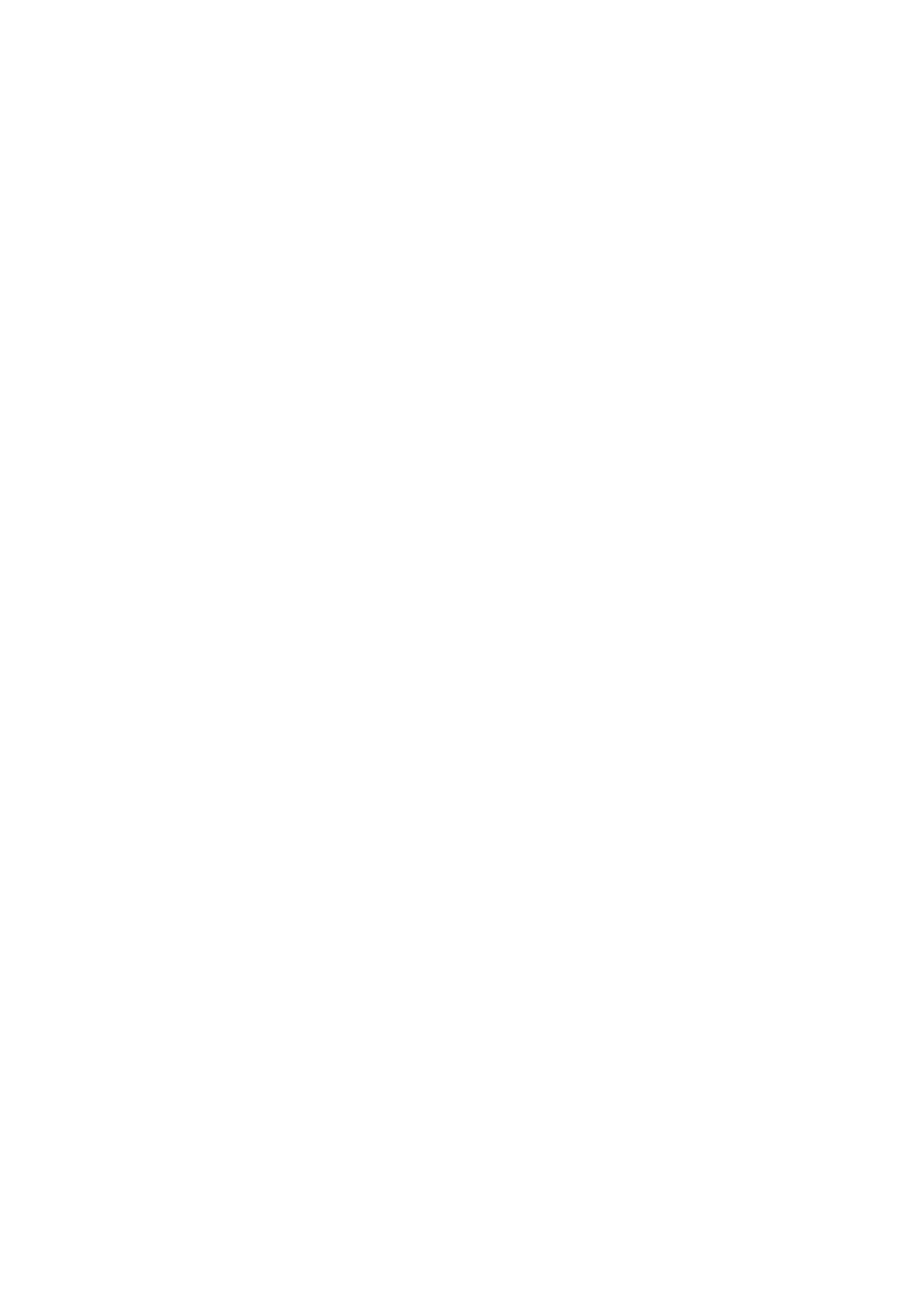
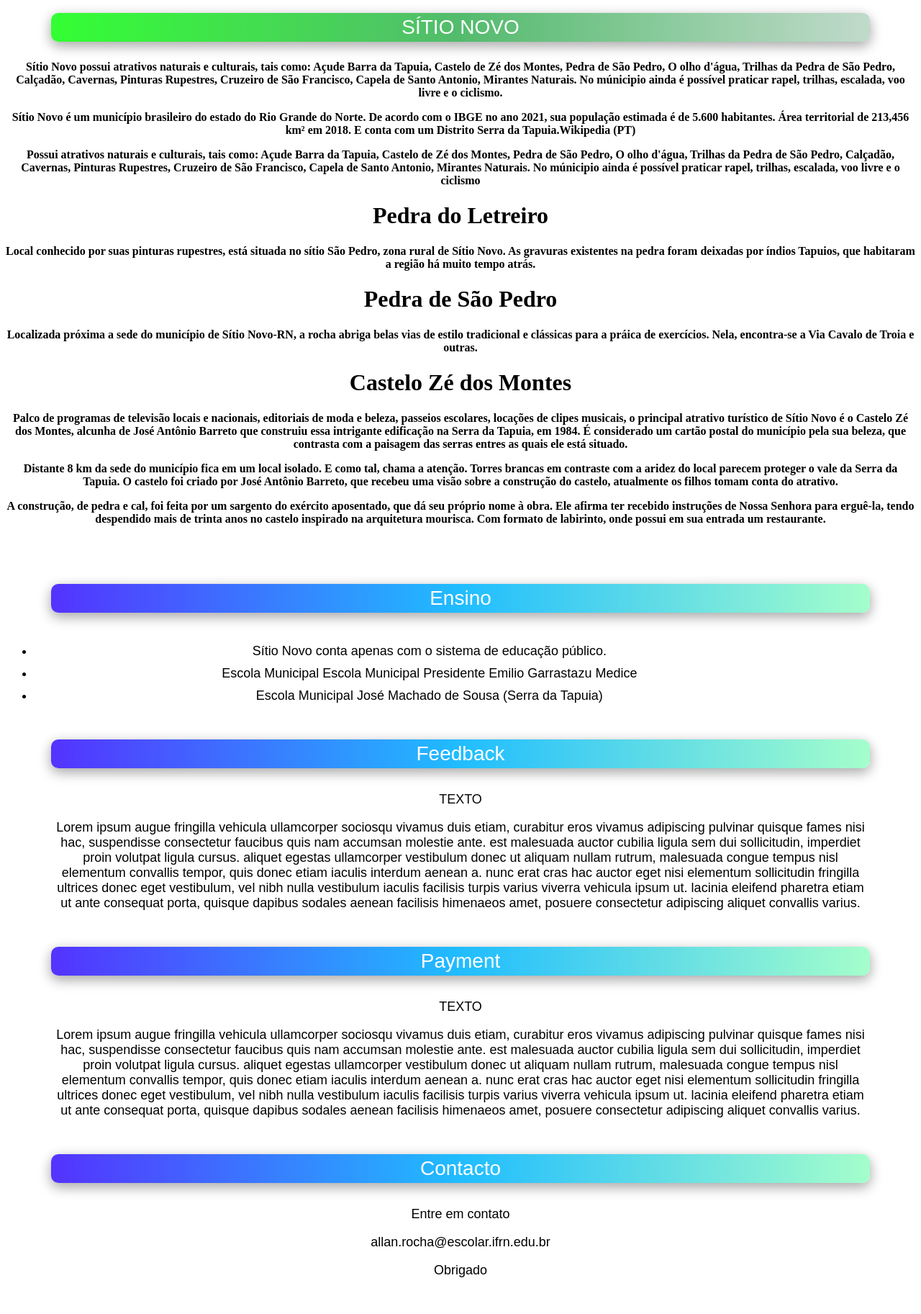
Before and after one commit to Allankrc/projeto_ecos_nascente, a PHP site: page /turismo.html in a window 1280 px wide. Before the commit the page is empty. Shown: the whole page at 72% size. Before the commit the page ends 800 px from the top, so only its background shows below. Run offline with PHP 8.4, Linux system fonts and the light colour scheme.

Commit message:
Complementando conteudo de algumas pag
Novo arranjo de css para a página de turismo.html e um pouco de conteúdo para algumas páginas

```diff
--- a/turismo.html
+++ b/turismo.html
@@ -1,12 +1,149 @@
 <!DOCTYPE html>
-<html lang="en">
+<html lang="pt-br">
+
 <head>
     <meta charset="UTF-8">
     <meta http-equiv="X-UA-Compatible" content="IE=edge">
     <meta name="viewport" content="width=device-width, initial-scale=1.0">
-    <title>Document</title>
+    <title>TURISMO</title>
 </head>
+
 <body>
+    <div style="text-align: center; padding-top: 10px;">
+        <div
+            style="background: linear-gradient(to right, rgb(51, 255, 51), rgb(83, 187, 109), rgb(193, 218, 203));height:40px; border-radius: 10px; width:90%; margin:0 auto;box-shadow: 0 5px 16px 0 rgba(0,0,0,0.2),0 6px 20px 0 rgba(0,0,0,0.19) !important;">
+            <span
+                style="color:rgb(255, 255, 255); font-size: 28px;font-family: Arial, Helvetica, sans-serif;line-height: 40px; vertical-align: middle;">SÍTIO
+                NOVO</span>
+        </div>
+        <b>
+            <div>
+                <p style="padding-top: 10px;"> Sítio Novo possui atrativos naturais e culturais, tais como: Açude Barra
+                    da Tapuia, Castelo de Zé dos Montes, Pedra de São Pedro, O olho d'água, Trilhas da Pedra de São
+                    Pedro, Calçadão, Cavernas, Pinturas Rupestres, Cruzeiro de São Francisco, Capela de Santo Antonio,
+                    Mirantes Naturais. No múnicipio ainda é possível praticar rapel, trilhas, escalada, voo livre e o
+                    ciclismo. </p>
+            </div>
+
+            <div>
+                <p>Sítio Novo é um município brasileiro do estado do Rio Grande do Norte. De acordo com o IBGE no ano
+                    2021, sua população estimada é de 5.600 habitantes. Área territorial de 213,456 km² em 2018. E conta
+                    com um Distrito Serra da Tapuia.Wikipedia (PT)</p>
+            </div>
+
+            <div>
+                <p>Possui atrativos naturais e culturais, tais como: Açude Barra da Tapuia, Castelo de Zé dos Montes,
+                    Pedra de São Pedro, O olho d'água, Trilhas da Pedra de São Pedro, Calçadão, Cavernas, Pinturas
+                    Rupestres, Cruzeiro de São Francisco, Capela de Santo Antonio, Mirantes Naturais. No múnicipio ainda
+                    é possível praticar rapel, trilhas, escalada, voo livre e o ciclismo</p>
+
+        <h1>Pedra do Letreiro</h1>
+    </div>
+
+    <div>
+        <p>Local conhecido por suas pinturas rupestres, está situada no sítio São Pedro, zona rural de Sítio Novo. As
+            gravuras existentes na pedra foram deixadas por índios Tapuios, que habitaram a região há muito tempo atrás.
+        </p>
+        <h1>Pedra de São Pedro</h1>
+    </div>
+
+    <div>
+        <p>Localizada próxima a sede do município de Sítio Novo-RN, a rocha abriga belas vias de estilo tradicional e
+            clássicas para a práica de exercícios. Nela, encontra-se a Via Cavalo de Troia e outras. </p>
+    </div>
+    <h1>Castelo Zé dos Montes</h1>
+    <p>Palco de programas de televisão locais e nacionais, editoriais de moda e beleza, passeios escolares, locações de
+        clipes musicais, o principal atrativo turístico de Sítio Novo é o Castelo Zé dos Montes, alcunha de José Antônio
+        Barreto que construiu essa intrigante edificação na Serra da Tapuia, em 1984. É considerado um cartão postal do
+        município pela sua beleza, que contrasta com a paisagem das serras entres as quais ele está situado.</p>
+
+
+    <p> Distante 8 km da sede do município fica em um local isolado. E como tal, chama a atenção. Torres brancas em
+        contraste com a aridez do local parecem proteger o vale da Serra da Tapuia. O castelo foi criado por José
+        Antônio Barreto, que recebeu uma visão sobre a construção do castelo, atualmente os filhos tomam conta do
+        atrativo.</p>
+
+    <p>
+    <p> A construção, de pedra e cal, foi feita por um sargento do exército aposentado, que dá seu próprio nome à obra.
+        Ele afirma ter recebido instruções de Nossa Senhora para erguê-la, tendo despendido mais de trinta anos no
+        castelo inspirado na arquitetura mourisca. Com formato de labirinto, onde possui em sua entrada um restaurante.
+    </p>
+</b>
+    <div>
+
+
+    </div>
+    <div
+        style="width:90%; margin:0 auto; padding-top:15px;font-family: Arial, Helvetica, sans-serif;font-size: large;margin-bottom:50px;">
+    </div>
+
+    <div
+        style="background: linear-gradient(to right, rgb(84, 51, 255), rgb(32, 189, 255), rgb(165, 254, 203));height:40px; border-radius: 10px; width:90%; margin:0 auto;box-shadow: 0 5px 16px 0 rgba(0,0,0,0.2),0 6px 20px 0 rgba(0,0,0,0.19) !important;">
+        <span
+            style="color:white; font-size: 28px;font-family: Arial, Helvetica, sans-serif;line-height: 40px; vertical-align: middle;">Ensino</span>
+    </div>
+    <div
+        style="width:90%; margin:0 right; padding-top:15px;font-family: Arial, Helvetica, sans-serif;font-size: large;margin-bottom:50px;">
+        <ul>
+            <li style="padding-top: 10px;">Sítio Novo conta apenas com o sistema de educação público.</li>
+            <li style="padding-top: 10px;">Escola Municipal Escola Municipal Presidente Emilio Garrastazu Medice</li>
+            <li style="padding-top: 10px;">Escola Municipal José Machado de Sousa (Serra da Tapuia)</li>
+        </ul>
+
+    </div>
+
+    <div
+        style="background: linear-gradient(to right, rgb(84, 51, 255), rgb(32, 189, 255), rgb(165, 254, 203));height:40px; border-radius: 10px; width:90%; margin:0 auto;box-shadow: 0 5px 16px 0 rgba(0,0,0,0.2),0 6px 20px 0 rgba(0,0,0,0.19) !important;">
+        <span
+            style="color:white; font-size: 28px;font-family: Arial, Helvetica, sans-serif;line-height: 40px; vertical-align: middle;">Feedback</span>
+    </div>
+    <div
+        style="width:90%; margin:0 auto; padding-top:15px;font-family: Arial, Helvetica, sans-serif;font-size: large;margin-bottom:50px;">
+        <p style="color:rgb(7, 7, 7); font-size:18px;"> TEXTO</p>
+        <p>Lorem ipsum augue fringilla vehicula ullamcorper sociosqu vivamus duis etiam, curabitur eros vivamus
+            adipiscing pulvinar quisque fames nisi hac, suspendisse consectetur faucibus quis nam accumsan molestie
+            ante. est malesuada auctor cubilia ligula sem dui sollicitudin, imperdiet proin volutpat ligula cursus.
+            aliquet egestas ullamcorper vestibulum donec ut aliquam nullam rutrum, malesuada congue tempus nisl
+            elementum convallis tempor, quis donec etiam iaculis interdum aenean a. nunc erat cras hac auctor eget nisi
+            elementum sollicitudin fringilla ultrices donec eget vestibulum, vel nibh nulla vestibulum iaculis facilisis
+            turpis varius viverra vehicula ipsum ut. lacinia eleifend pharetra etiam ut ante consequat porta, quisque
+            dapibus sodales aenean facilisis himenaeos amet, posuere consectetur adipiscing aliquet convallis varius.
+        </p>
+    </div>
+
+    <div
+        style="background: linear-gradient(to right, rgb(84, 51, 255), rgb(32, 189, 255), rgb(165, 254, 203));height:40px; border-radius: 10px; width:90%; margin:0 auto;box-shadow: 0 5px 16px 0 rgba(0,0,0,0.2),0 6px 20px 0 rgba(0,0,0,0.19) !important;">
+        <span
+            style="color:white; font-size: 28px;font-family: Arial, Helvetica, sans-serif;line-height: 40px; vertical-align: middle;">Payment</span>
+    </div>
+    <div
+        style="width:90%; margin:0 auto; padding-top:15px;font-family: Arial, Helvetica, sans-serif;font-size: large;margin-bottom:50px;">
+        <p>TEXTO</p>
+        <p>Lorem ipsum augue fringilla vehicula ullamcorper sociosqu vivamus duis etiam, curabitur eros vivamus
+            adipiscing pulvinar quisque fames nisi hac, suspendisse consectetur faucibus quis nam accumsan molestie
+            ante. est malesuada auctor cubilia ligula sem dui sollicitudin, imperdiet proin volutpat ligula cursus.
+            aliquet egestas ullamcorper vestibulum donec ut aliquam nullam rutrum, malesuada congue tempus nisl
+            elementum convallis tempor, quis donec etiam iaculis interdum aenean a. nunc erat cras hac auctor eget nisi
+            elementum sollicitudin fringilla ultrices donec eget vestibulum, vel nibh nulla vestibulum iaculis facilisis
+            turpis varius viverra vehicula ipsum ut. lacinia eleifend pharetra etiam ut ante consequat porta, quisque
+            dapibus sodales aenean facilisis himenaeos amet, posuere consectetur adipiscing aliquet convallis varius.
+        </p>
+    </div>
+
+    <div
+        style="background: linear-gradient(to right, rgb(84, 51, 255), rgb(32, 189, 255), rgb(165, 254, 203));height:40px; border-radius: 10px; width:90%; margin:0 auto;box-shadow: 0 5px 16px 0 rgba(0,0,0,0.2),0 6px 20px 0 rgba(0,0,0,0.19) !important;">
+        <span
+            style="color:white; font-size: 28px;font-family: Arial, Helvetica, sans-serif;line-height: 40px; vertical-align: middle;">Contacto</span>
+    </div>
+    <div
+        style="width:90%; margin:0 auto; padding-top:15px;font-family: Arial, Helvetica, sans-serif;font-size: large;margin-bottom:50px;">
+        <p>Entre em contato</p>
+        <p>allan.rocha@escolar.ifrn.edu.br</p>
+        <p>Obrigado</p>
+    </div>
+
+    </div>
 
 </body>
+
 </html>
```
Also changed, not shown: home.html (+12 -3 lines), styles.css (+3 -4 lines), README.md.
